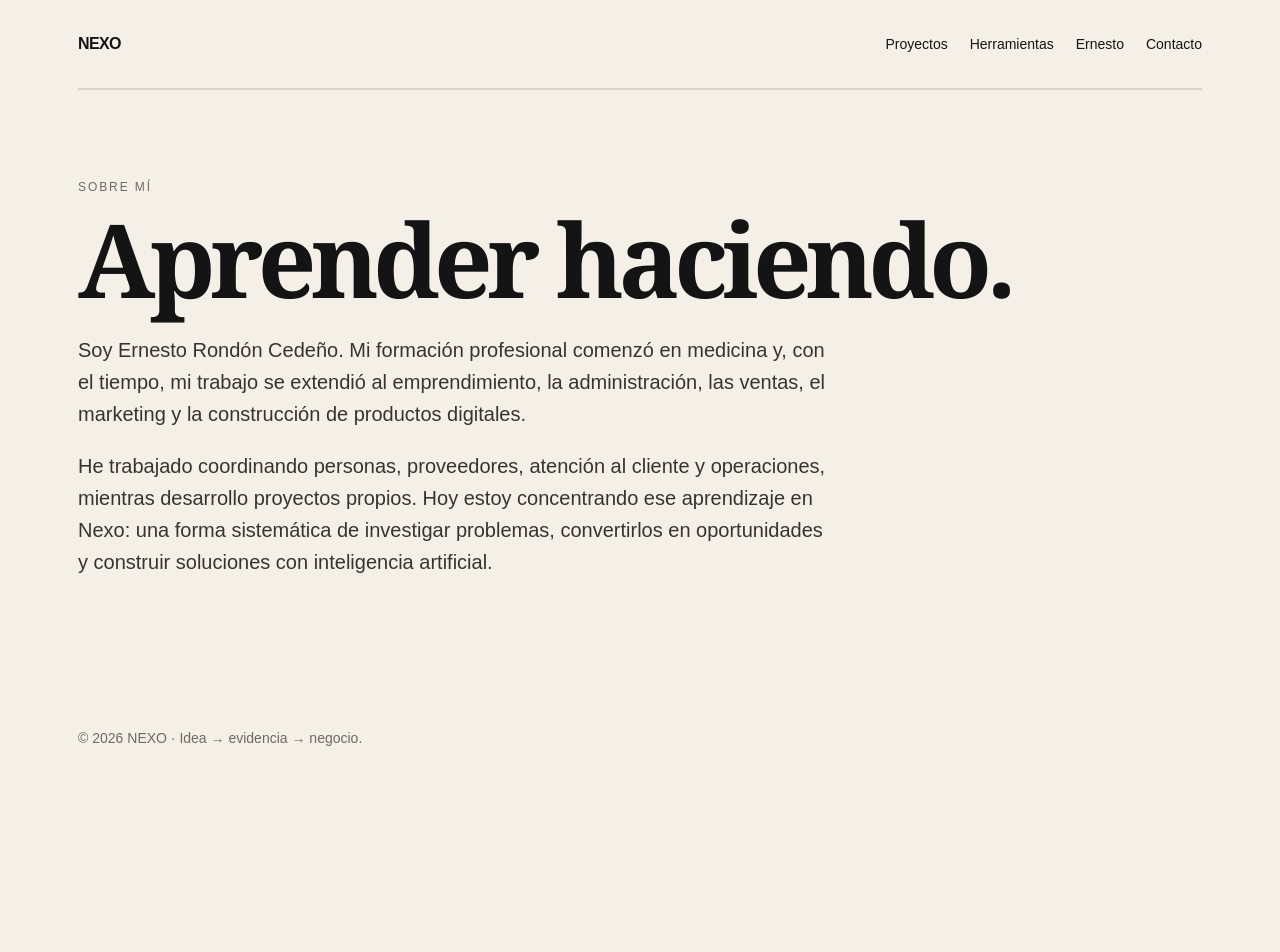
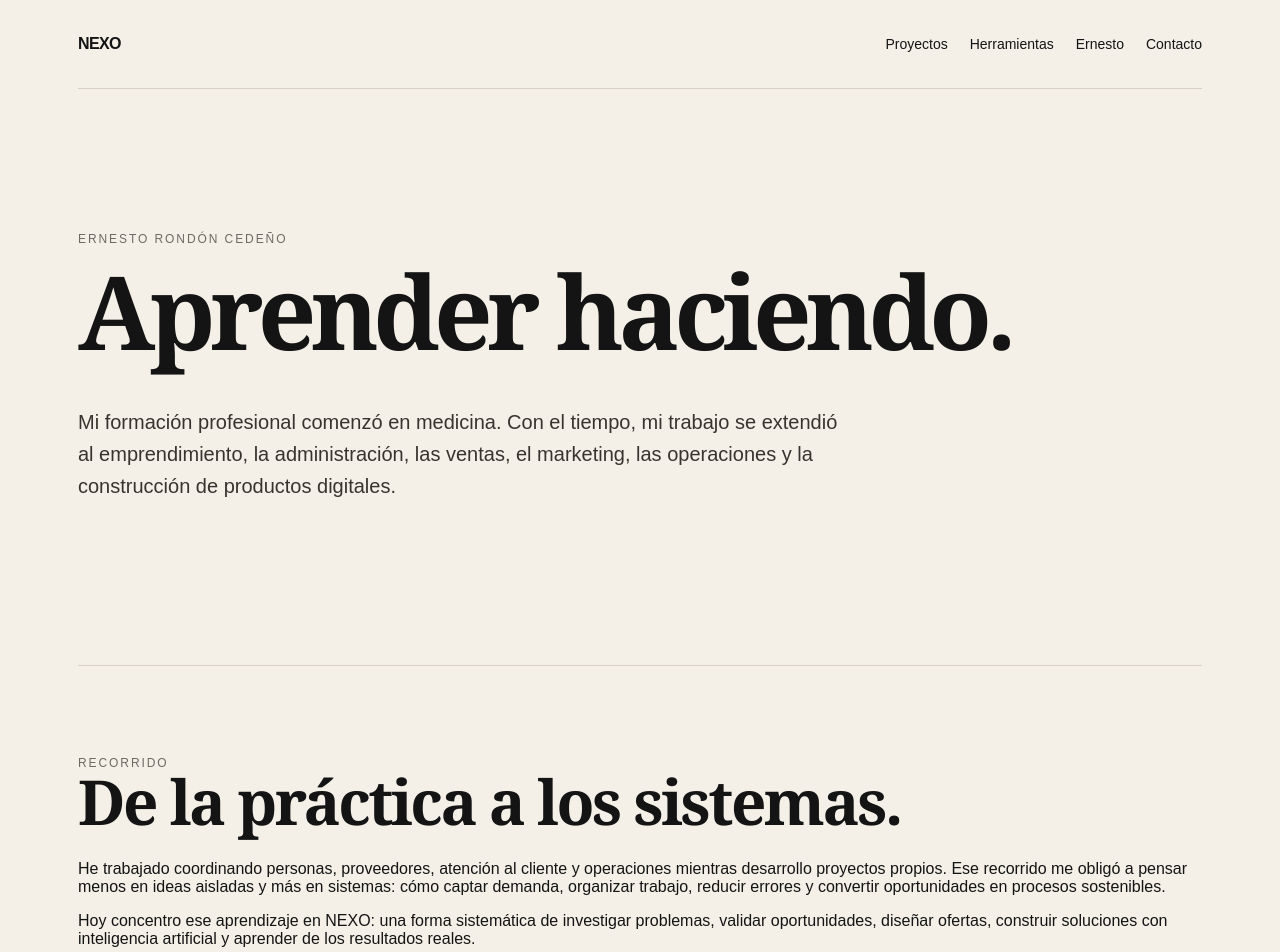
Before and after one commit to ernest196391/ernesto-rondon-nexo, a Next.js app: page /sobre-mi in a window 1280 px wide. Shown: the top 952 px of the page. Before the commit the page ends 800 px from the top, so only its background shows below. Built offline with nearby package versions, Linux system fonts and the light colour scheme.

Commit message:
Polish Ernesto portfolio page

```diff
--- a/app/sobre-mi/page.tsx
+++ b/app/sobre-mi/page.tsx
@@ -1 +1,44 @@
-export default function Page(){return <main className="section"><div className="eyebrow">Sobre mí</div><h1>Aprender haciendo.</h1><p className="lead">Soy Ernesto Rondón Cedeño. Mi formación profesional comenzó en medicina y, con el tiempo, mi trabajo se extendió al emprendimiento, la administración, las ventas, el marketing y la construcción de productos digitales.</p><p className="lead">He trabajado coordinando personas, proveedores, atención al cliente y operaciones, mientras desarrollo proyectos propios. Hoy estoy concentrando ese aprendizaje en Nexo: una forma sistemática de investigar problemas, convertirlos en oportunidades y construir soluciones con inteligencia artificial.</p></main>}
+import type { Metadata } from "next";
+import Link from "next/link";
+
+export const metadata: Metadata = {
+  title: "Ernesto Rondón | NEXO",
+  description: "Trayectoria de Ernesto Rondón: medicina, emprendimiento, operaciones y construcción de negocios y productos digitales con inteligencia artificial.",
+};
+
+const principles = [
+  ["Problemas reales", "Prefiero empezar por una necesidad concreta antes que por una tecnología o una moda."],
+  ["Aprender operando", "Ventas, proveedores, atención al cliente y logística enseñan cosas que una presentación no muestra."],
+  ["IA como acelerador", "La inteligencia artificial sirve para investigar, estructurar y construir más rápido; no sustituye la evidencia del mercado."],
+  ["Sistemas, no improvisación", "NEXO nace para convertir aprendizajes dispersos en un proceso repetible de decisión y ejecución."],
+];
+
+export default function Page() {
+  return <main id="main-content">
+    <section className="hero compact-hero">
+      <div className="eyebrow">ERNESTO RONDÓN CEDEÑO</div>
+      <h1>Aprender haciendo.</h1>
+      <p className="lead">Mi formación profesional comenzó en medicina. Con el tiempo, mi trabajo se extendió al emprendimiento, la administración, las ventas, el marketing, las operaciones y la construcción de productos digitales.</p>
+    </section>
+
+    <section className="section split-section">
+      <div><div className="eyebrow">RECORRIDO</div><h2>De la práctica a los sistemas.</h2></div>
+      <div className="prose-block">
+        <p>He trabajado coordinando personas, proveedores, atención al cliente y operaciones mientras desarrollo proyectos propios. Ese recorrido me obligó a pensar menos en ideas aisladas y más en sistemas: cómo captar demanda, organizar trabajo, reducir errores y convertir oportunidades en procesos sostenibles.</p>
+        <p>Hoy concentro ese aprendizaje en NEXO: una forma sistemática de investigar problemas, validar oportunidades, diseñar ofertas, construir soluciones con inteligencia artificial y aprender de los resultados reales.</p>
+        <p>No presento cada proyecto como un éxito terminado. Algunos están operativos, otros evolucionan y otros siguen en construcción. La intención de este portfolio es mostrar ese proceso con transparencia.</p>
+      </div>
+    </section>
+
+    <section className="section">
+      <div className="eyebrow">CÓMO PIENSO</div>
+      <h2>Cuatro principios de trabajo.</h2>
+      <div className="grid">{principles.map(([title, description]) => <article className="card" key={title}><h3>{title}</h3><p className="muted">{description}</p></article>)}</div>
+    </section>
+
+    <section className="section tool-callout">
+      <div><div className="eyebrow">PROYECTOS</div><h2>El trabajo habla mejor que los títulos.</h2><p className="lead">Casa Viva, Triciclub, NEXO y PREVENTE forman parte del recorrido empresarial y del laboratorio donde se prueban estas ideas.</p></div>
+      <div><Link className="cta" href="/negocios">Ver proyectos</Link></div>
+    </section>
+  </main>;
+}
```
